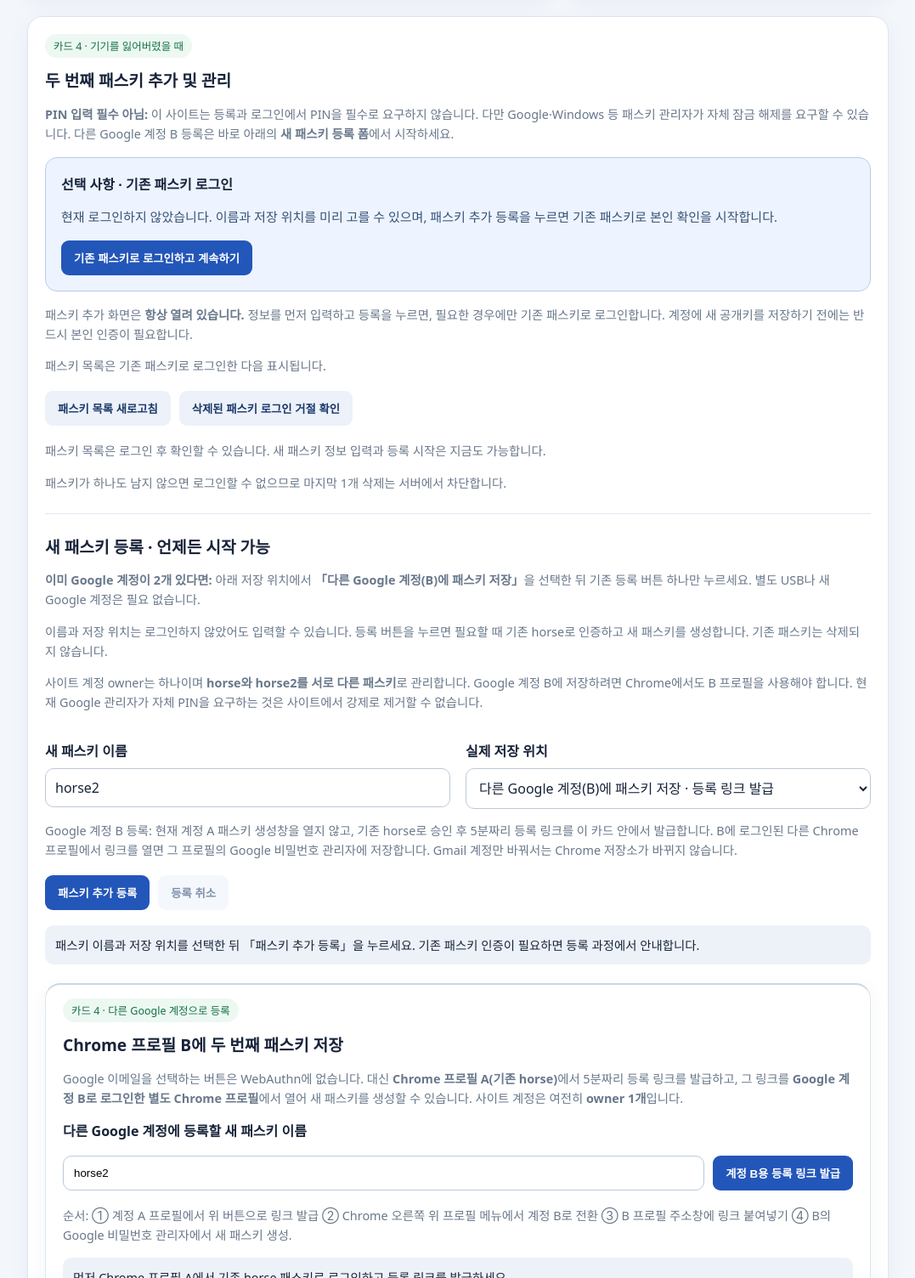
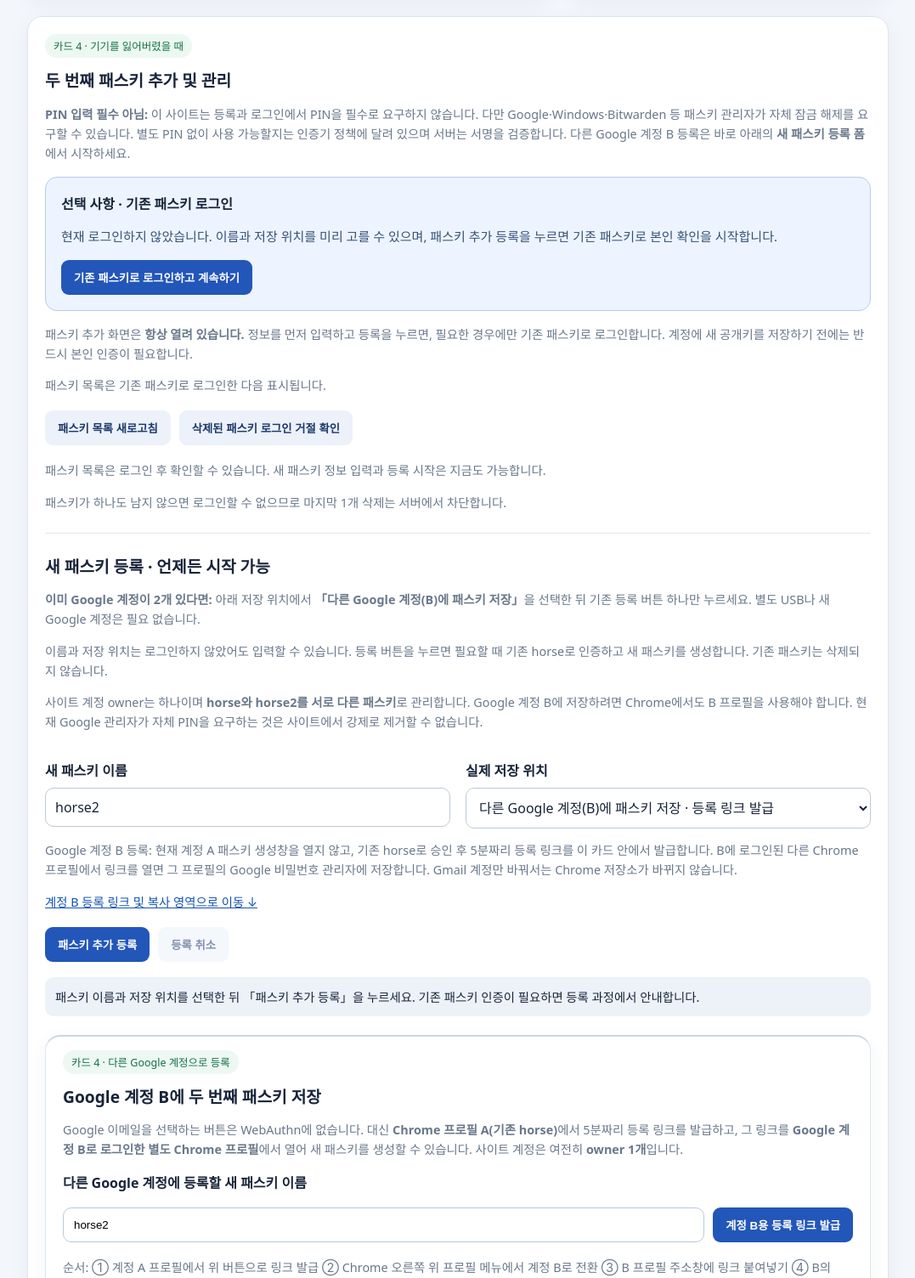
Before and after one commit to dfdfewqk/my-intro-passkey-t08, a website: page index.html in a window 1280 px wide. Shown: the part 1400-2904 px from the top of the page at 85% size, without its empty margins (101-1178 px from the left). Drawn offline with Linux system fonts and the light colour scheme; no server answers.

Commit message:
Keep PIN verification notices and cross-profile navigation while defaulting to Google B enrollment

```diff
--- a/index.html
+++ b/index.html
@@ -97,7 +97,7 @@ html{scroll-behavior:smooth}
 <section class="panel" id="manageKeysPanel" style="margin-top:22px" aria-labelledby="manageKeysTitle">
 <span class="tag">카드 4 · 기기를 잃어버렸을 때</span>
 <h2 id="manageKeysTitle">두 번째 패스키 추가 및 관리</h2>
-<p class="note"><strong>PIN 입력 필수 아님:</strong> 이 사이트는 등록과 로그인에서 PIN을 필수로 요구하지 않습니다. 다만 Google·Windows 등 패스키 관리자가 자체 잠금 해제를 요구할 수 있습니다. 다른 Google 계정 B 등록은 바로 아래의 <strong>새 패스키 등록 폼</strong>에서 시작하세요.</p>
+<p class="note"><strong>PIN 입력 필수 아님:</strong> 이 사이트는 등록과 로그인에서 PIN을 필수로 요구하지 않습니다. 다만 Google·Windows·Bitwarden 등 패스키 관리자가 자체 잠금 해제를 요구할 수 있습니다. 별도 PIN 없이 사용 가능할지는 인증기 정책에 달려 있으며 서버는 서명을 검증합니다. 다른 Google 계정 B 등록은 바로 아래의 <strong>새 패스키 등록 폼</strong>에서 시작하세요.</p>
 <div class="keyGate" id="keyGate" role="region" aria-label="패스키 관리 로그인">
 <strong>선택 사항 · 기존 패스키 로그인</strong>
 <p id="keyGateStatus">로그인하지 않았어도 아래의 새 패스키 이름과 저장 위치를 미리 선택할 수 있습니다. <strong>패스키 추가 등록</strong>을 누르면 기존 패스키로 본인 확인한 뒤 새 등록을 진행합니다.</p>
@@ -132,6 +132,7 @@ html{scroll-behavior:smooth}
 </select></label>
 </div>
 <p id="keyProviderHelp" class="note" aria-live="polite">기존 Google 계정이 아닌 다른 계정 B에 저장하려면 이 옵션을 선택한 채 「패스키 추가 등록」을 누르세요. 기존 horse로 소유자 인증한 뒤 5분 유효한 등록 링크를 발급합니다. 링크는 B 계정의 별도 Chrome 프로필에서 열어야 합니다. 웹사이트가 Google 계정 선택기를 직접 열 수는 없습니다.</p>
+<p class="note"><a href="#googleProfilePanel">계정 B 등록 링크 및 복사 영역으로 이동 ↓</a></p>
 <div class="actions">
 <button class="button" type="button" id="keyAdd">패스키 추가 등록</button>
 <button class="button secondary" type="button" id="keyCancel" disabled>등록 취소</button>
@@ -140,7 +141,7 @@ html{scroll-behavior:smooth}
 <div class="status" id="keyManagementMessage" role="status" aria-live="polite">패스키 이름과 저장 위치를 선택한 뒤 「패스키 추가 등록」을 누르세요. 기존 패스키 인증이 필요하면 등록 과정에서 안내합니다.</div>
 <section class="panel" id="googleProfilePanel" style="margin-top:22px;border-top:2px solid #cad7e5;padding-top:16px" aria-labelledby="googleProfileTitle">
 <span class="tag">카드 4 · 다른 Google 계정으로 등록</span>
-<h2 id="googleProfileTitle">Chrome 프로필 B에 두 번째 패스키 저장</h2>
+<h2 id="googleProfileTitle">Google 계정 B에 두 번째 패스키 저장</h2>
 <p class="note">Google 이메일을 선택하는 버튼은 WebAuthn에 없습니다. 대신 <strong>Chrome 프로필 A(기존 horse)</strong>에서 5분짜리 등록 링크를 발급하고, 그 링크를 <strong>Google 계정 B로 로그인한 별도 Chrome 프로필</strong>에서 열어 새 패스키를 생성할 수 있습니다. 사이트 계정은 여전히 <strong>owner 1개</strong>입니다.</p>
 <div id="profileSender">
 <label for="profileNewName"><strong>다른 Google 계정에 등록할 새 패스키 이름</strong></label>
```
Also changed, not shown: test/keys.test.mjs (+2 -1 lines), test/profile.test.mjs (+1 -0 lines).
